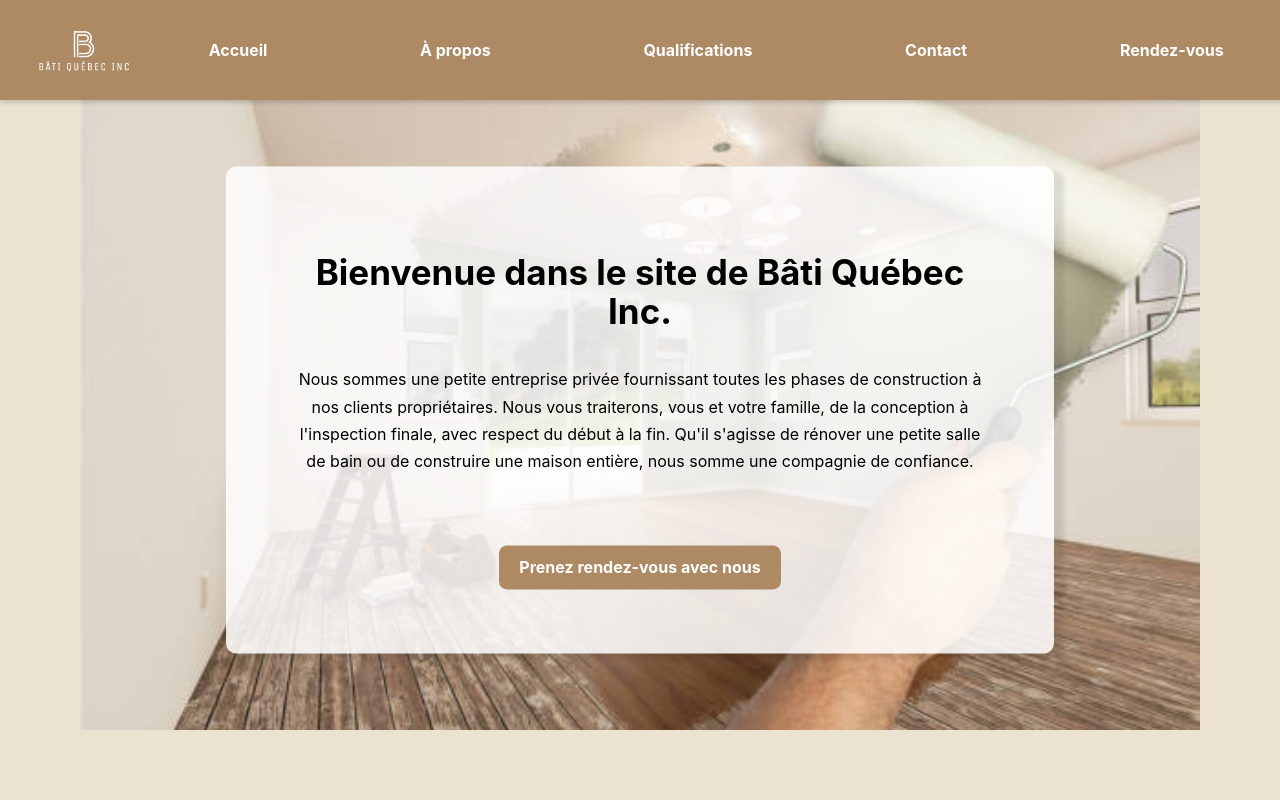
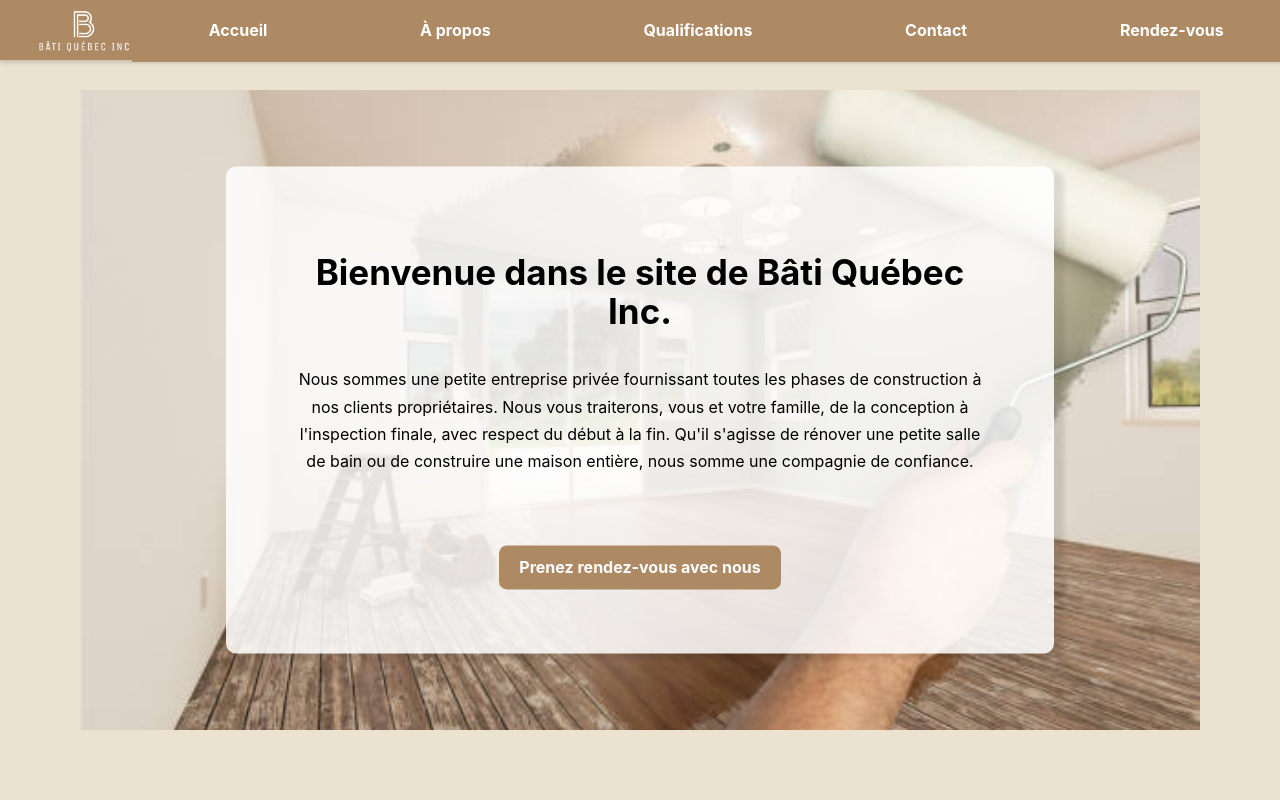
Before and after one commit to MyriamAssam/bati, a React (Vite) app: page / in a window 1280 px wide. Shown: the top 800 px of the page. Built offline with nearby package versions, Linux system fonts and the light colour scheme.

Commit message:
Ajustement style

```diff
--- a/src/App.css
+++ b/src/App.css
@@ -51,7 +51,7 @@ header {
   left: 0;
   right: 0;
   z-index: 1000;
-  height: 80px;
+  height: 40px;
   box-shadow: 0px 2px 5px rgba(0, 0, 0, 0.1);
 }
 
```
